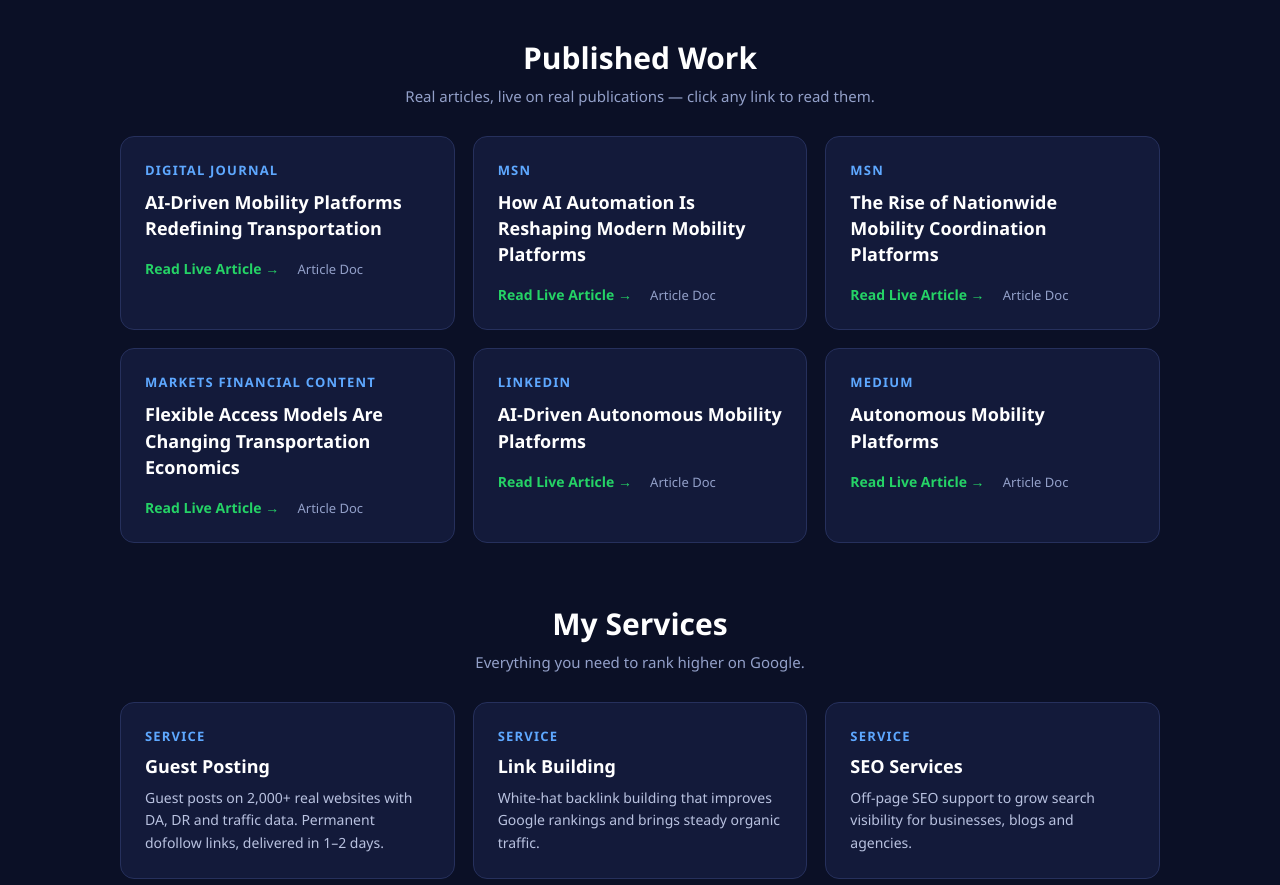
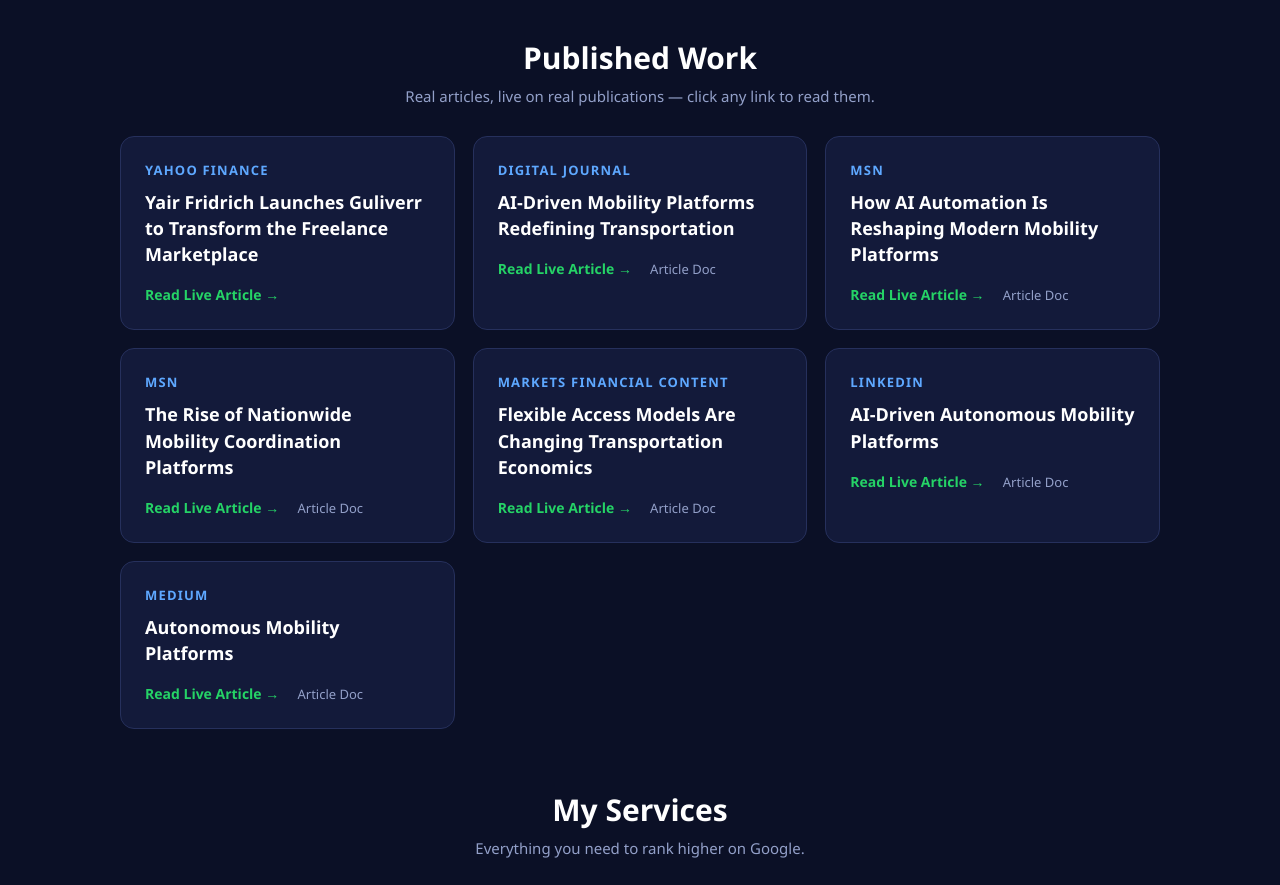
Before and after one commit to zeeahsan-skills/Ahsan-skills.github.io, a plain HTML site: page index.html in a window 1280 px wide. Shown: the part 800-1685 px from the top of the page. Drawn offline with Linux system fonts and the light colour scheme.

Commit message:
Add Yahoo Finance article to portfolio

```diff
--- a/index.html
+++ b/index.html
@@ -79,6 +79,11 @@
     <p class="sec-sub">Real articles, live on real publications — click any link to read them.</p>
     <div class="grid">
       <div class="card">
+        <div class="pub">Yahoo Finance</div>
+        <h3>Yair Fridrich Launches Guliverr to Transform the Freelance Marketplace</h3>
+        <a class="live" href="https://finance.yahoo.com/news/yair-fridrich-launches-guliverr-transform-133000418.html" target="_blank" rel="noopener">Read Live Article →</a>
+      </div>
+      <div class="card">
         <div class="pub">Digital Journal</div>
         <h3>AI-Driven Mobility Platforms Redefining Transportation</h3>
         <a class="live" href="https://www.digitaljournal.com/pr/news/indnewswire/ai-driven-mobility-platforms-redefining-transportation-1613969847.html" target="_blank" rel="noopener">Read Live Article →</a>
```
